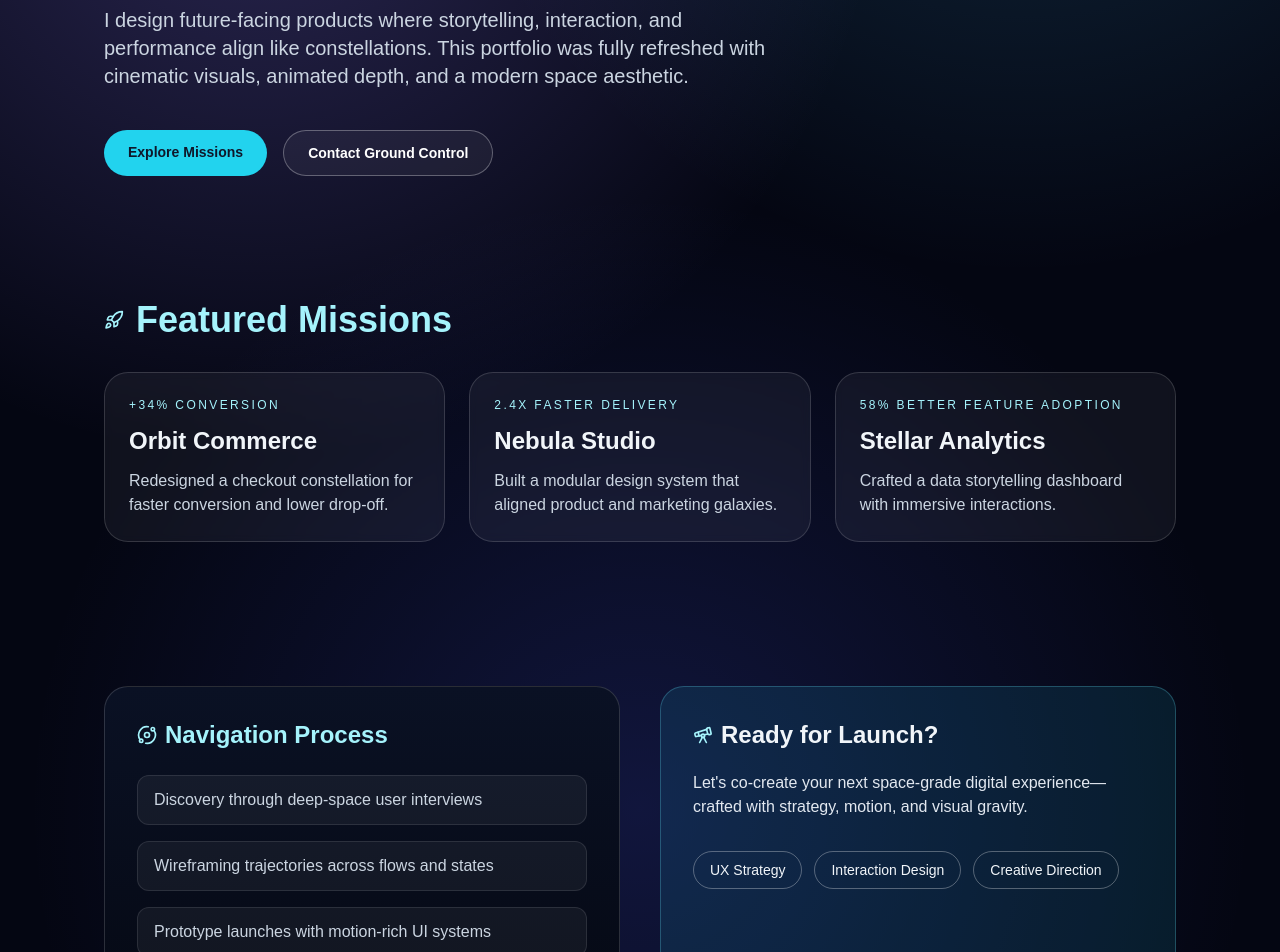
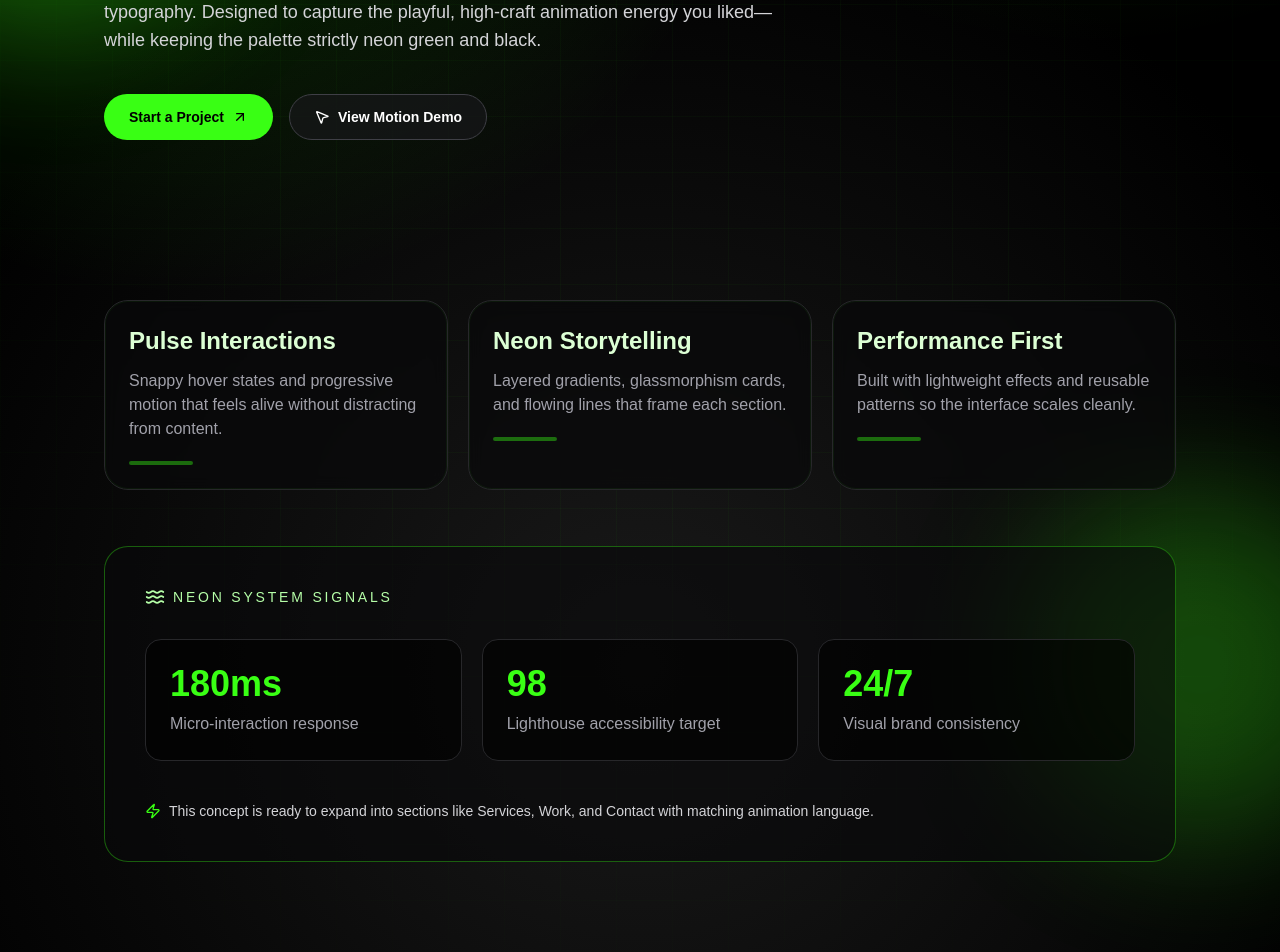
Before and after one commit to Aliyon-dev/simeone-c5, a Next.js app: page / in a window 1280 px wide. Shown: the part 500-1452 px from the top of the page. Built offline with nearby package versions, Linux system fonts and the light colour scheme.

Commit message:
Create neon green animated landing page concept

```diff
--- a/app/globals.css
+++ b/app/globals.css
@@ -92,3 +92,45 @@ body {
     @apply bg-background text-foreground;
   }
 }
+
+.grid-overlay {
+  background-image: linear-gradient(rgba(57, 255, 20, 0.08) 1px, transparent 1px),
+    linear-gradient(90deg, rgba(57, 255, 20, 0.08) 1px, transparent 1px);
+  background-size: 56px 56px;
+  mask-image: radial-gradient(circle at center, black 35%, transparent 90%);
+}
+
+.neon-orb {
+  pointer-events: none;
+  position: absolute;
+  height: 22rem;
+  width: 22rem;
+  border-radius: 9999px;
+  filter: blur(70px);
+  opacity: 0.35;
+  background: rgba(57, 255, 20, 0.95);
+  animation: pulseGlow 8s ease-in-out infinite;
+}
+
+.neon-orb-left {
+  left: -8rem;
+  top: 12%;
+}
+
+.neon-orb-right {
+  right: -6rem;
+  bottom: 8%;
+  animation-delay: -2.5s;
+}
+
+@keyframes pulseGlow {
+  0%,
+  100% {
+    transform: translate3d(0, 0, 0) scale(1);
+    opacity: 0.28;
+  }
+  50% {
+    transform: translate3d(0, -22px, 0) scale(1.08);
+    opacity: 0.44;
+  }
+}
--- a/app/page.tsx
+++ b/app/page.tsx
@@ -1,152 +1,133 @@
 "use client"
 
-import Link from "next/link"
-import Script from "next/script"
 import { motion } from "framer-motion"
-import { Rocket, Orbit, Sparkles, Telescope } from "lucide-react"
+import { ArrowUpRight, MousePointer2, Sparkles, Waves, Zap } from "lucide-react"
 
-import { CosmicScene } from "@/components/cosmic-scene"
-
-const missions = [
+const showcaseCards = [
   {
-    title: "Orbit Commerce",
-    summary: "Redesigned a checkout constellation for faster conversion and lower drop-off.",
-    impact: "+34% conversion",
+    title: "Pulse Interactions",
+    description: "Snappy hover states and progressive motion that feels alive without distracting from content.",
   },
   {
-    title: "Nebula Studio",
-    summary: "Built a modular design system that aligned product and marketing galaxies.",
-    impact: "2.4x faster delivery",
+    title: "Neon Storytelling",
+    description: "Layered gradients, glassmorphism cards, and flowing lines that frame each section.",
   },
   {
-    title: "Stellar Analytics",
-    summary: "Crafted a data storytelling dashboard with immersive interactions.",
-    impact: "58% better feature adoption",
+    title: "Performance First",
+    description: "Built with lightweight effects and reusable patterns so the interface scales cleanly.",
   },
 ]
 
-const timeline = [
-  "Discovery through deep-space user interviews",
-  "Wireframing trajectories across flows and states",
-  "Prototype launches with motion-rich UI systems",
-  "Post-launch telemetry and iterative optimization",
+const stats = [
+  { value: "180ms", label: "Micro-interaction response" },
+  { value: "98", label: "Lighthouse accessibility target" },
+  { value: "24/7", label: "Visual brand consistency" },
 ]
 
-export default function Portfolio() {
+export default function HomePage() {
   return (
-    <main className="relative min-h-screen overflow-x-hidden bg-[#040612] text-slate-100">
-      <Script src="https://cdnjs.cloudflare.com/ajax/libs/three.js/r128/three.min.js" strategy="afterInteractive" />
-      <Script src="https://cdnjs.cloudflare.com/ajax/libs/gsap/3.12.5/gsap.min.js" strategy="afterInteractive" />
+    <main className="relative min-h-screen overflow-hidden bg-black text-white">
+      <div className="absolute inset-0 bg-[radial-gradient(circle_at_15%_15%,rgba(57,255,20,0.2),transparent_35%),radial-gradient(circle_at_85%_0%,rgba(57,255,20,0.15),transparent_30%),radial-gradient(circle_at_50%_80%,rgba(30,30,30,0.85),transparent_60%)]" />
+      <div className="grid-overlay pointer-events-none absolute inset-0 opacity-40" />
+      <div className="neon-orb neon-orb-left" />
+      <div className="neon-orb neon-orb-right" />
 
-      <div className="pointer-events-none absolute inset-0 bg-[radial-gradient(circle_at_20%_20%,rgba(146,126,255,.28),transparent_38%),radial-gradient(circle_at_80%_10%,rgba(74,195,255,.2),transparent_34%),radial-gradient(circle_at_50%_80%,rgba(76,93,255,.18),transparent_42%)]" />
-      <CosmicScene />
-
-      <section className="relative mx-auto flex min-h-screen w-full max-w-6xl flex-col justify-center px-6 py-20 md:px-10">
-        <motion.p
+      <section className="relative mx-auto flex min-h-screen w-full max-w-6xl flex-col justify-center px-6 py-16 md:px-10">
+        <motion.div
           initial={{ opacity: 0, y: 20 }}
           animate={{ opacity: 1, y: 0 }}
           transition={{ duration: 0.6 }}
-          className="mb-6 inline-flex w-fit items-center gap-2 rounded-full border border-white/20 bg-white/5 px-4 py-2 text-sm uppercase tracking-[0.2em] text-cyan-200"
+          className="mb-8 flex w-fit items-center gap-2 rounded-full border border-[#39ff14]/40 bg-[#39ff14]/10 px-4 py-2 text-xs uppercase tracking-[0.2em] text-[#b7ffab]"
         >
-          <Sparkles className="h-4 w-4" /> Galactic Product Designer
-        </motion.p>
+          <Sparkles className="h-3.5 w-3.5" /> Inspired by Appy Camper style motion
+        </motion.div>
 
         <motion.h1
-          initial={{ opacity: 0, y: 30 }}
+          initial={{ opacity: 0, y: 35 }}
           animate={{ opacity: 1, y: 0 }}
-          transition={{ delay: 0.1, duration: 0.8 }}
-          className="max-w-4xl text-5xl font-black leading-[0.95] tracking-tight md:text-7xl"
+          transition={{ delay: 0.1, duration: 0.75 }}
+          className="max-w-4xl text-5xl font-black leading-[0.92] tracking-tight md:text-7xl"
         >
-          Building space-themed digital experiences with bold motion and cosmic precision.
+          Neon black digital experiences with motion that feels electric.
         </motion.h1>
 
         <motion.p
-          initial={{ opacity: 0, y: 30 }}
+          initial={{ opacity: 0, y: 35 }}
           animate={{ opacity: 1, y: 0 }}
-          transition={{ delay: 0.2, duration: 0.8 }}
-          className="mt-8 max-w-2xl text-lg text-slate-300 md:text-xl"
+          transition={{ delay: 0.2, duration: 0.75 }}
+          className="mt-7 max-w-2xl text-lg text-zinc-300"
         >
-          I design future-facing products where storytelling, interaction, and performance align like constellations. This portfolio was fully refreshed with cinematic visuals, animated depth, and a modern space aesthetic.
+          A bold landing concept with energetic transitions, glowing accents, and modern typography. Designed to capture the playful, high-craft animation energy you liked—while keeping the palette strictly neon green and black.
         </motion.p>
 
         <motion.div
-          initial={{ opacity: 0, y: 30 }}
+          initial={{ opacity: 0, y: 35 }}
           animate={{ opacity: 1, y: 0 }}
-          transition={{ delay: 0.3, duration: 0.8 }}
+          transition={{ delay: 0.3, duration: 0.75 }}
           className="mt-10 flex flex-wrap gap-4"
         >
-          <Link href="#missions" className="rounded-full bg-cyan-400 px-6 py-3 text-sm font-semibold text-slate-900 transition hover:bg-cyan-300">
-            Explore Missions
-          </Link>
-          <Link href="#contact" className="rounded-full border border-white/30 bg-white/5 px-6 py-3 text-sm font-semibold text-white transition hover:bg-white/15">
-            Contact Ground Control
-          </Link>
+          <button className="group inline-flex items-center gap-2 rounded-full border border-[#39ff14]/50 bg-[#39ff14] px-6 py-3 text-sm font-semibold text-black transition hover:scale-[1.02] hover:shadow-[0_0_28px_rgba(57,255,20,0.6)]">
+            Start a Project <ArrowUpRight className="h-4 w-4 transition group-hover:translate-x-0.5 group-hover:-translate-y-0.5" />
+          </button>
+          <button className="inline-flex items-center gap-2 rounded-full border border-zinc-700 bg-zinc-900/70 px-6 py-3 text-sm font-semibold text-white transition hover:border-[#39ff14]/50 hover:text-[#d4ffc9]">
+            <MousePointer2 className="h-4 w-4" /> View Motion Demo
+          </button>
         </motion.div>
       </section>
 
-      <section id="missions" className="relative mx-auto w-full max-w-6xl px-6 pb-16 md:px-10">
-        <div className="mb-8 flex items-center gap-3 text-cyan-200">
-          <Rocket className="h-5 w-5" />
-          <h2 className="text-2xl font-bold md:text-4xl">Featured Missions</h2>
-        </div>
-        <div className="grid gap-6 md:grid-cols-3">
-          {missions.map((mission, index) => (
+      <section className="relative mx-auto w-full max-w-6xl px-6 pb-14 md:px-10">
+        <div className="grid gap-5 md:grid-cols-3">
+          {showcaseCards.map((card, index) => (
             <motion.article
-              key={mission.title}
-              initial={{ opacity: 0, y: 30 }}
+              key={card.title}
+              initial={{ opacity: 0, y: 24 }}
               whileInView={{ opacity: 1, y: 0 }}
-              viewport={{ once: true, amount: 0.4 }}
-              transition={{ delay: index * 0.08, duration: 0.55 }}
-              className="rounded-3xl border border-white/15 bg-white/5 p-6 backdrop-blur-sm"
+              viewport={{ once: true, amount: 0.3 }}
+              transition={{ delay: index * 0.08, duration: 0.5 }}
+              className="group rounded-3xl border border-zinc-800 bg-zinc-950/70 p-6 shadow-[inset_0_0_0_1px_rgba(57,255,20,0.06)] backdrop-blur"
             >
-              <p className="text-xs uppercase tracking-[0.2em] text-cyan-200">{mission.impact}</p>
-              <h3 className="mt-3 text-2xl font-bold">{mission.title}</h3>
-              <p className="mt-3 text-slate-300">{mission.summary}</p>
+              <h3 className="text-2xl font-bold text-[#dcffd4] transition group-hover:text-[#39ff14]">{card.title}</h3>
+              <p className="mt-3 text-zinc-400">{card.description}</p>
+              <div className="mt-5 h-1 w-16 rounded-full bg-[#39ff14]/40 transition-all group-hover:w-24 group-hover:bg-[#39ff14]" />
             </motion.article>
           ))}
         </div>
       </section>
 
-      <section className="relative mx-auto grid w-full max-w-6xl gap-10 px-6 py-20 md:grid-cols-2 md:px-10">
+      <section className="relative mx-auto w-full max-w-6xl px-6 pb-24 md:px-10">
+        <div className="rounded-3xl border border-[#39ff14]/35 bg-zinc-950/60 p-8 md:p-10">
+          <div className="mb-8 flex items-center gap-2 text-[#b6ffa8]">
+            <Waves className="h-5 w-5" />
+            <p className="text-sm uppercase tracking-[0.2em]">Neon System Signals</p>
+          </div>
+
+          <div className="grid gap-5 md:grid-cols-3">
+            {stats.map((stat, index) => (
               <motion.div
-          initial={{ opacity: 0, x: -25 }}
-          whileInView={{ opacity: 1, x: 0 }}
-          viewport={{ once: true, amount: 0.5 }}
-          transition={{ duration: 0.6 }}
-          className="rounded-3xl border border-white/15 bg-gradient-to-b from-[#0a1124] to-[#050812] p-8"
+                key={stat.label}
+                initial={{ opacity: 0, scale: 0.96 }}
+                whileInView={{ opacity: 1, scale: 1 }}
+                viewport={{ once: true, amount: 0.4 }}
+                transition={{ delay: index * 0.08, duration: 0.45 }}
+                className="rounded-2xl border border-zinc-800 bg-black/60 p-6"
               >
-          <h3 className="mb-6 flex items-center gap-2 text-2xl font-bold text-cyan-200">
-            <Orbit className="h-5 w-5" /> Navigation Process
-          </h3>
-          <ul className="space-y-4 text-slate-300">
-            {timeline.map((step) => (
-              <li key={step} className="rounded-xl border border-white/10 bg-white/5 px-4 py-3">
-                {step}
-              </li>
+                <p className="text-3xl font-extrabold text-[#39ff14] md:text-4xl">{stat.value}</p>
+                <p className="mt-2 text-zinc-400">{stat.label}</p>
+              </motion.div>
             ))}
-          </ul>
-        </motion.div>
+          </div>
 
           <motion.div
-          id="contact"
-          initial={{ opacity: 0, x: 25 }}
-          whileInView={{ opacity: 1, x: 0 }}
+            initial={{ opacity: 0, y: 20 }}
+            whileInView={{ opacity: 1, y: 0 }}
             viewport={{ once: true, amount: 0.5 }}
-          transition={{ duration: 0.6 }}
-          className="rounded-3xl border border-cyan-300/25 bg-cyan-400/10 p-8"
+            transition={{ duration: 0.5 }}
+            className="mt-10 flex items-center gap-2 text-sm text-zinc-300"
           >
-          <h3 className="mb-5 flex items-center gap-2 text-2xl font-bold">
-            <Telescope className="h-5 w-5 text-cyan-200" /> Ready for Launch?
-          </h3>
-          <p className="text-slate-200">
-            Let&apos;s co-create your next space-grade digital experience—crafted with strategy, motion, and visual gravity.
-          </p>
-          <div className="mt-8 flex flex-wrap gap-3 text-sm">
-            <span className="rounded-full border border-white/30 px-4 py-2">UX Strategy</span>
-            <span className="rounded-full border border-white/30 px-4 py-2">Interaction Design</span>
-            <span className="rounded-full border border-white/30 px-4 py-2">Creative Direction</span>
+            <Zap className="h-4 w-4 text-[#39ff14]" />
+            This concept is ready to expand into sections like Services, Work, and Contact with matching animation language.
+          </motion.div>
         </div>
-        </motion.div>
       </section>
     </main>
   )
```
Lines whose indentation alone changed are shown as unchanged.
